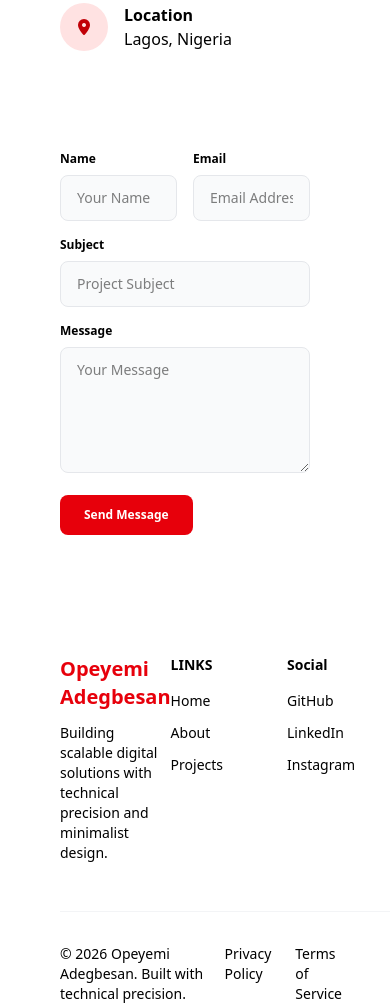
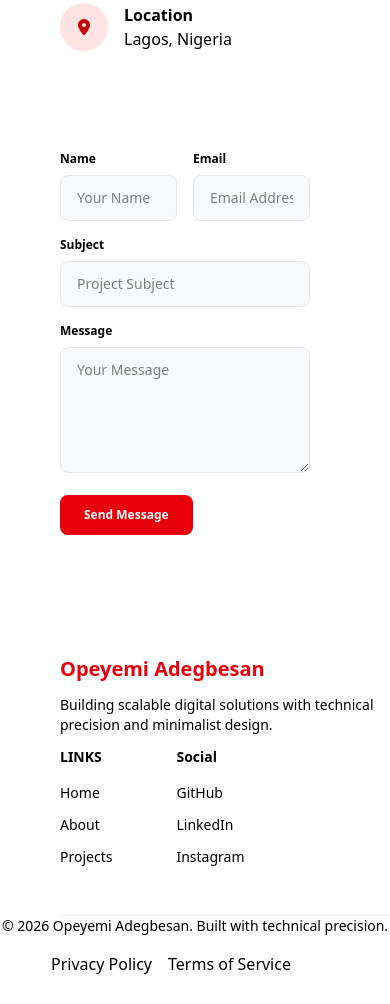
Before and after one commit to Opeyemi2342/Portfolio, a website: page index.html in a window 390 px wide. Shown: the part 9695-10699 px from the top of the page. After the commit the page ends 10671 px from the top, so only its background shows below. Drawn offline with Linux system fonts and the light colour scheme.

Commit message:
initial commit

```diff
--- a/index.html
+++ b/index.html
@@ -1,5 +1,5 @@
 <!DOCTYPE html>
-<html lang="en">
+<html lang="en" class="scroll-smooth">
 <head>
     <meta charset="UTF-8">
     <meta name="viewport" content="width=device-width, initial-scale=1.0">
@@ -16,7 +16,7 @@
         <div class="items-center space-x-8 text-sm font-medium mr-20 hidden lg:block">
             <a href="" class="text-red-700"><u>Home</u></a>
 
-            <a href="">About</a>
+            <a href="#">About</a>
 
             <a href="">Skills</a>
 
@@ -213,7 +213,7 @@
                </div>
 
                <div>
-                  <a href="" class="mt-4 text-sm font-semibold gap-3">View all Projects</a>
+                  <a href="projects" class="mt-4 text-sm font-semibold gap-3">View all Projects</a>
                   <i class="fa-solid fa-arrow-right gap-2"></i>
               </div>
             </div>
@@ -587,8 +587,8 @@
     </section>
 
     <section class="mt-30 ">
-        <div class="flex justify-between ml-15 border-b border-gray-100 pb-12">
-            <div>
+        <div class="sm:flex justify-between ml-15 border-b border-gray-100 pb-12">
+            <div class="mb-3">
                 <h3 class="text-xl font-bold text-red-600 mb-3">Opeyemi Adegbesan</h3>
                 <p class="text-sm">Building scalable digital solutions with technical precision and minimalist design.</p>
             </div>
@@ -598,8 +598,8 @@
                     <h4 class="text-sm font-bold mb-4">LINKS</h4>
                     <ul class="space-y-3 text-sm">
                         <li><a href="" class="hover:text-red-700 transition">Home</a></li>
-                        <li><a href="" class="hover:text-red-700 transition">About</a></li>
-                        <li><a href="" class="hover:text-red-700 transition">Projects</a></li>
+                        <li><a href="#" class="hover:text-red-700 transition">About</a></li>
+                        <li><a href="projects" class="hover:text-red-700 transition">Projects</a></li>
                     </ul>
                 </div>
 
@@ -614,12 +614,12 @@
             </div>
         </div>
 
-        <div class="flex justify-between gap-4 pt-8 text-sm font-medium ml-15">
-            <div>
+        <div class="flex flex-col items-center gap-4 text-center md:flex-row md:justify-between md:text-left ">
+            <div class="text-sm">
                 &copy; 2026 Opeyemi Adegbesan. Built with technical precision.
             </div>
 
-            <div class="flex gap-6 mr-12">
+            <div class= "flex gap-4 mr-12">
                 <a href="" class="hover:text-red-700 transition">Privacy Policy</a>
                 <a href="" class="hover:text-red-700 transition">Terms of Service</a>
             </div>
```
Also changed, not shown: dist/output.css.
